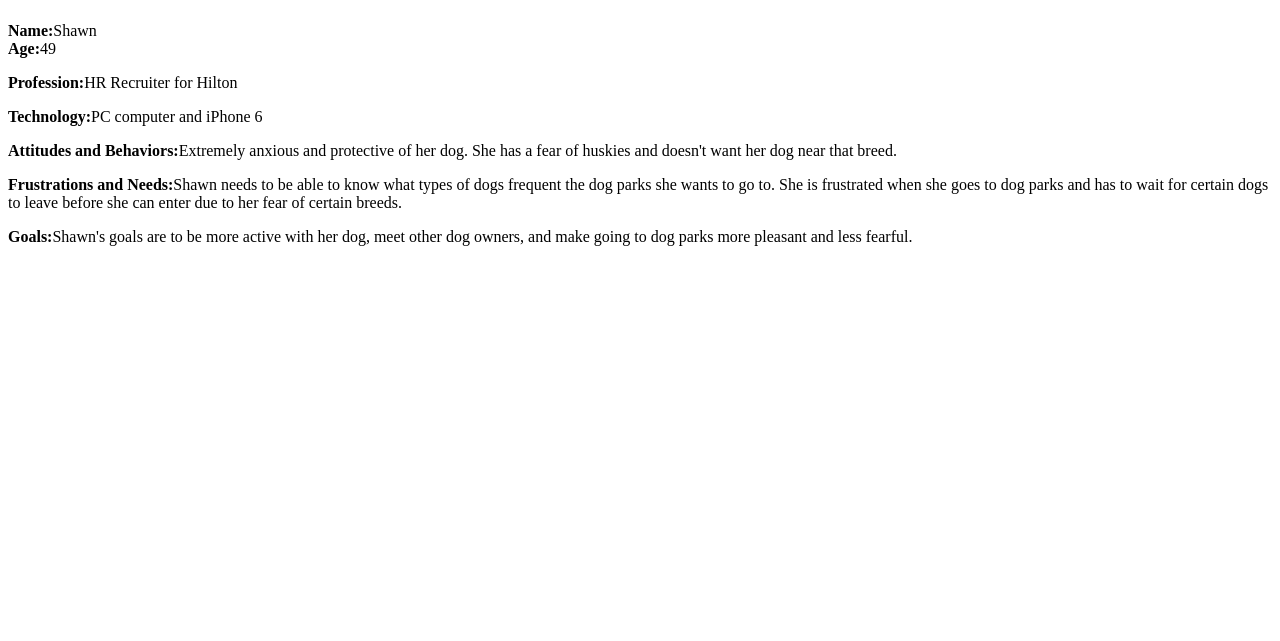
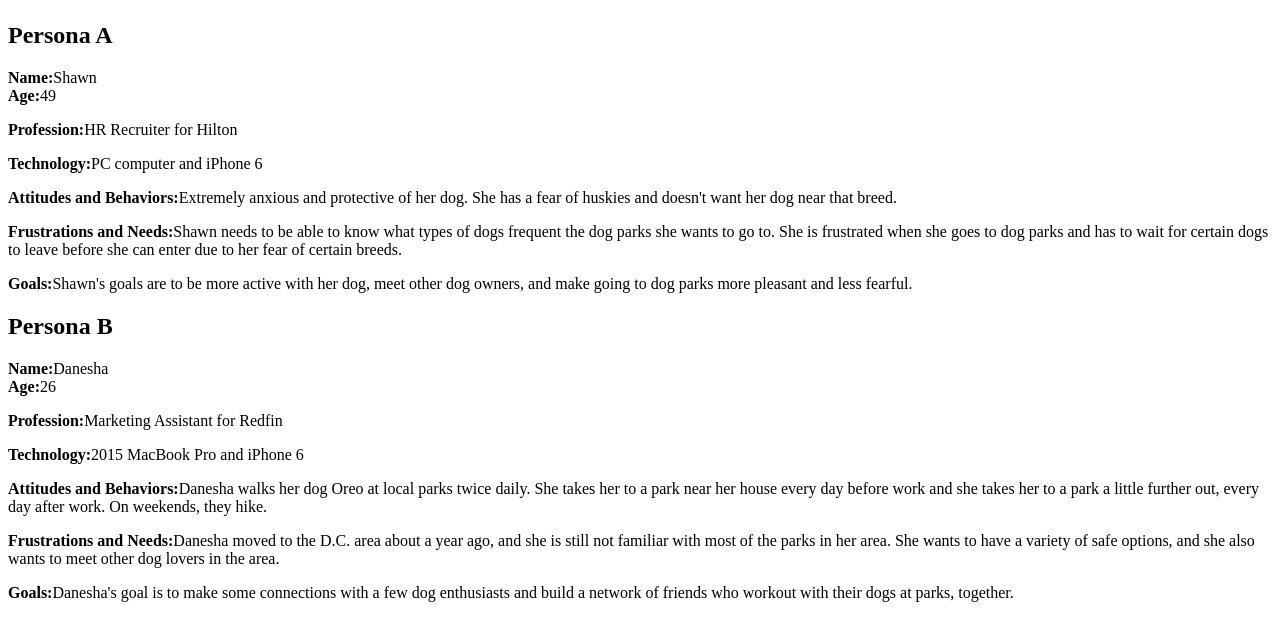
Before and after one commit to littleloveprint/dog-social, a PHP site: page /persona.php in a window 1280 px wide. Shown: the part 58-699 px from the top of the page. Run offline with PHP 8.4, Linux system fonts and the light colour scheme.

Commit message:
Created a second persona and use case.

```diff
--- a/epic/persona.php
+++ b/epic/persona.php
@@ -10,12 +10,20 @@
 			<h1>Persona</h1>
 		</header>
 		<main>
+			<h2>Persona A</h2>
 			<p><strong>Name:</strong>Shawn<br><strong>Age:</strong>49</p>
 			<p><strong>Profession:</strong>HR Recruiter for Hilton</p>
 			<p><strong>Technology:</strong>PC computer and iPhone 6</p>
 			<p><strong>Attitudes and Behaviors:</strong>Extremely anxious and protective of her dog. She has a fear of huskies and doesn't want her dog near that breed.</p>
 			<p><strong>Frustrations and Needs:</strong>Shawn needs to be able to know what types of dogs frequent the dog parks she wants to go to. She is frustrated when she goes to dog parks and has to wait for certain dogs to leave before she can enter due to her fear of certain breeds.</p>
 			<p><strong>Goals:</strong>Shawn's goals are to be more active with her dog, meet other dog owners, and make going to dog parks more pleasant and less fearful.</p>
+			<h2>Persona B</h2>
+			<p><strong>Name:</strong>Danesha<br><strong>Age:</strong>26</p>
+			<p><strong>Profession:</strong>Marketing Assistant for Redfin</p>
+			<p><strong>Technology:</strong>2015 MacBook Pro and iPhone 6</p>
+			<p><strong>Attitudes and Behaviors:</strong>Danesha walks her dog Oreo at local parks twice daily. She takes her to a park near her house every day before work and she takes her to a park a little further out, every day after work. On weekends, they hike.</p>
+			<p><strong>Frustrations and Needs:</strong>Danesha moved to the D.C. area about a year ago, and she is still not familiar with most of the parks in her area. She wants to have a variety of safe options, and she also wants to meet other dog lovers in the area.</p>
+			<p><strong>Goals:</strong>Danesha's goal is to make some connections with a few dog enthusiasts and build a network of friends who workout with their dogs at parks, together.</p>
 		</main>
 	</body>
 </html>
```
Also changed, not shown: epic/conceptual-model.php (+7 -7 lines), epic/use-case.php (+8 -0 lines).
